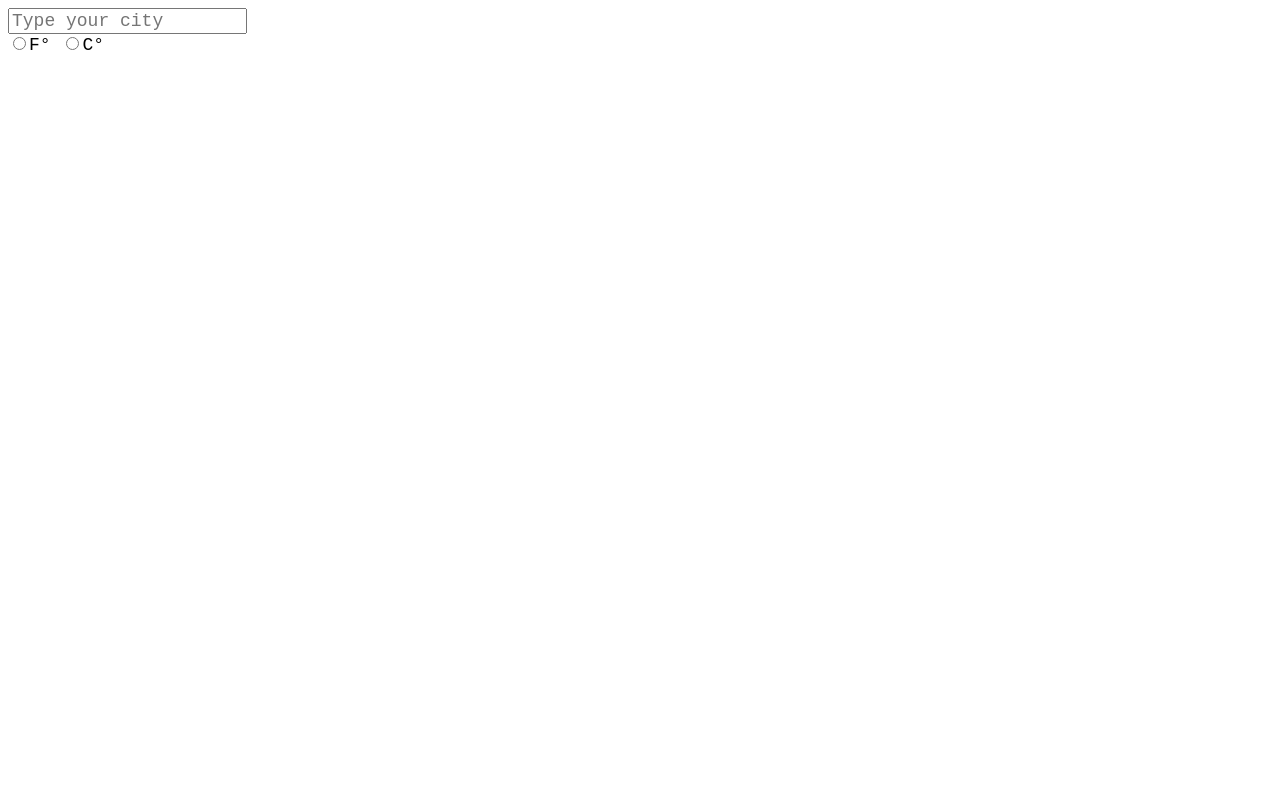
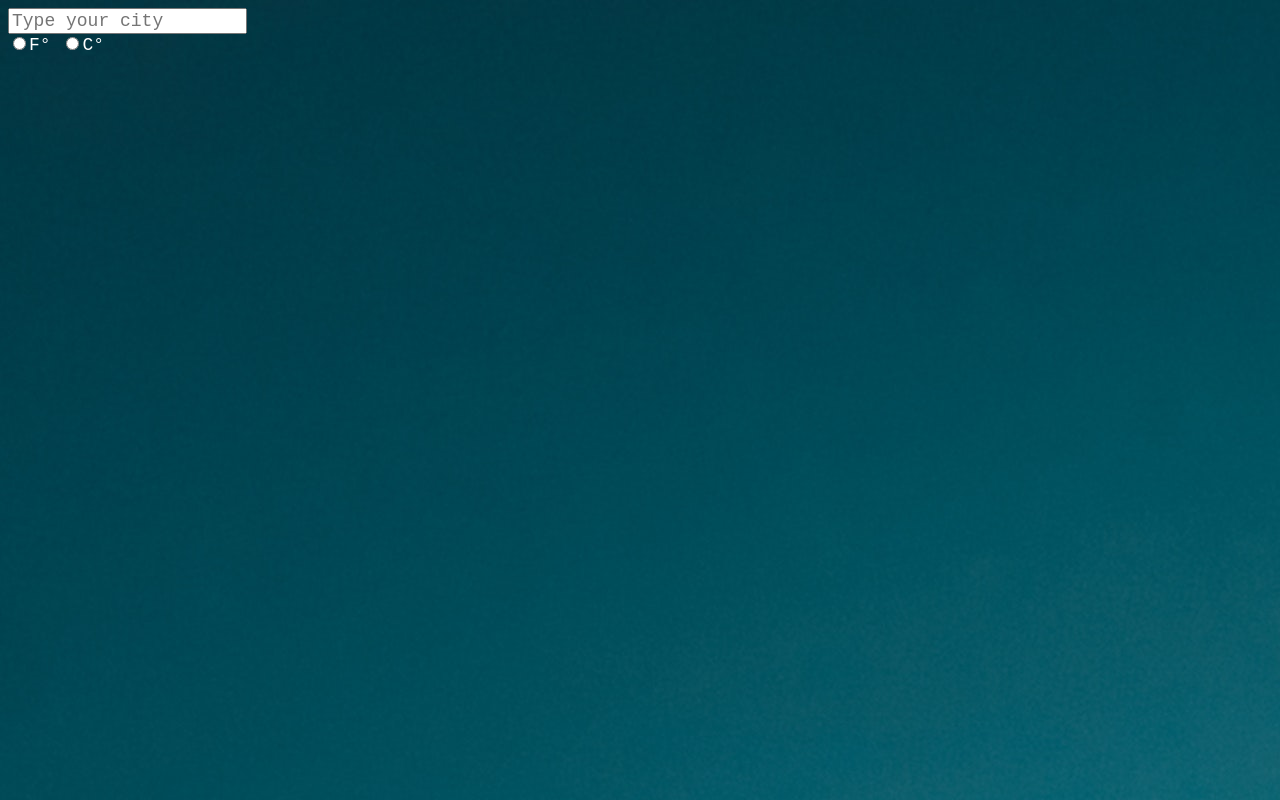
Before and after one commit to wavesinaroom/my_odin_project_weather_app, a plain HTML site: page index.html in a window 1280 px wide. Drawn offline with Linux system fonts and the light colour scheme.

Commit message:
[Feature] Set a background image

```diff
--- a/styles.css
+++ b/styles.css
@@ -1,4 +1,10 @@
 *{
   font-family: 'Courier New', Courier, monospace;
   font-size: 18px;
+  color: white;
 }
+
+body{
+  background-image: url(./images/background.jpg);
+  background-repeat: no-repeat;
+}
```
Also changed, not shown: images/background.jpg (added).
